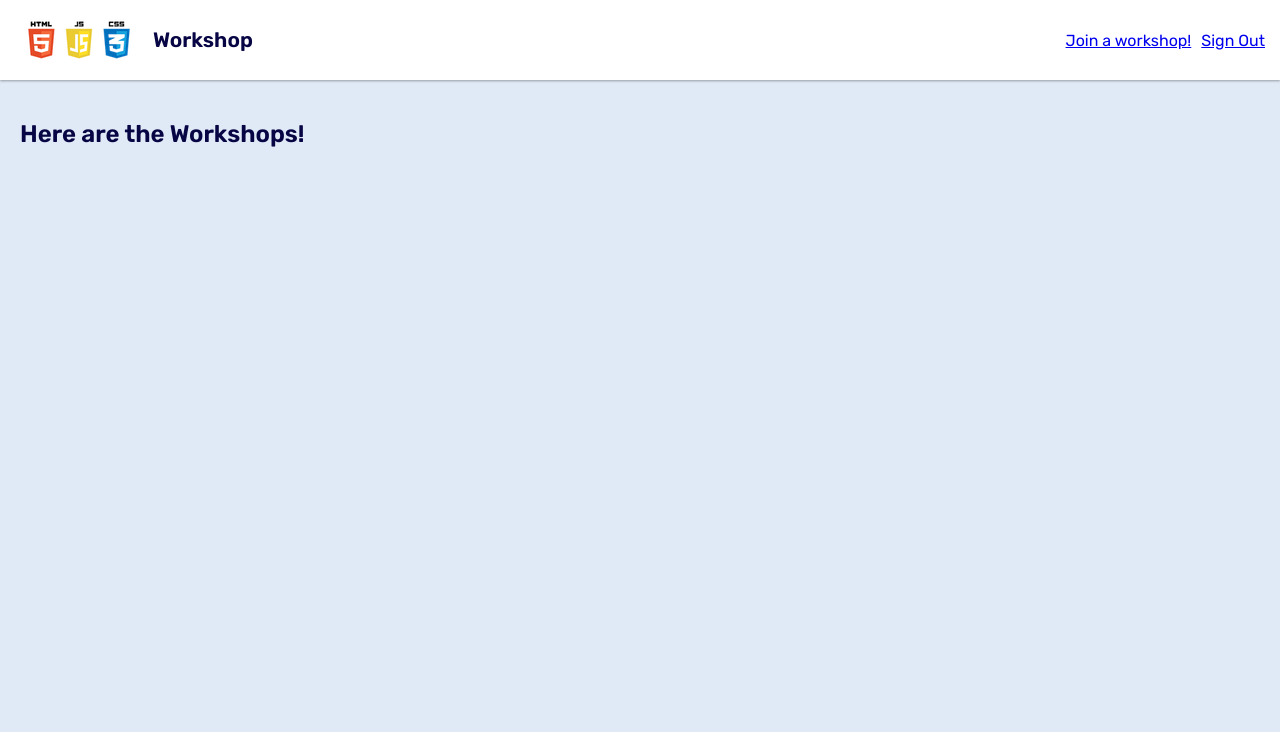
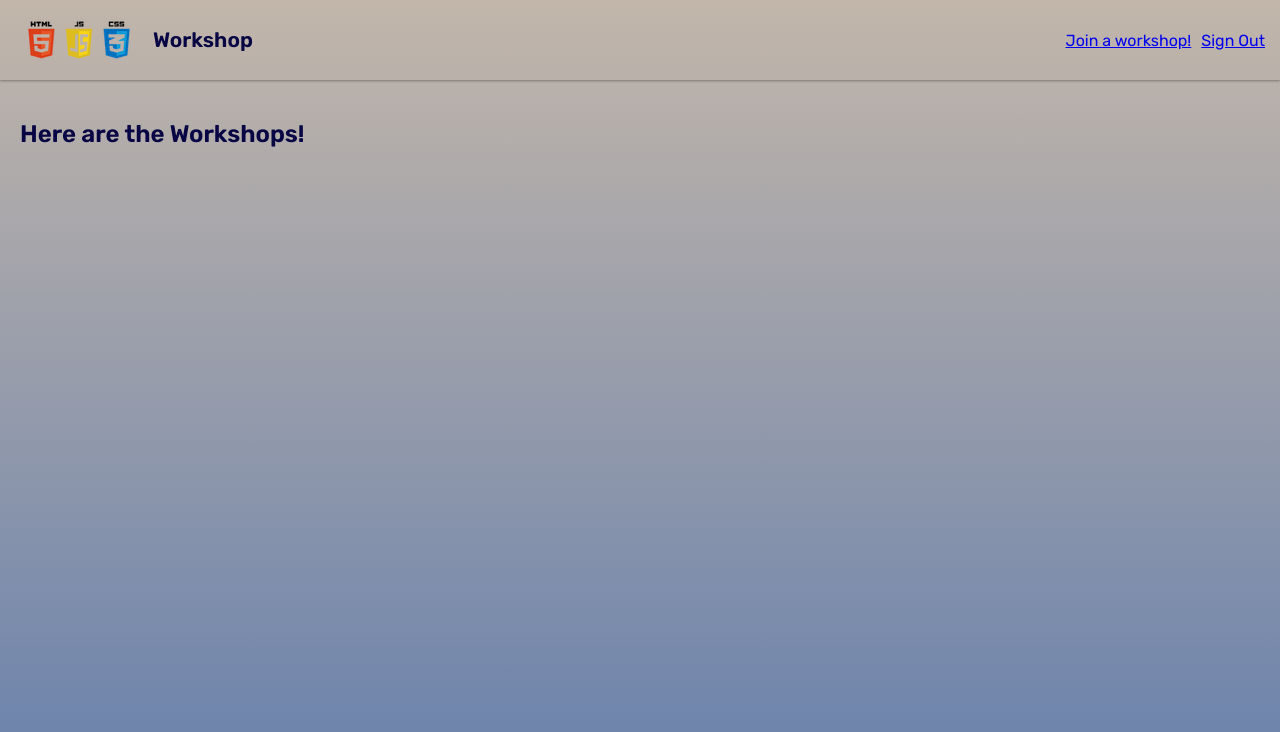
Before and after one commit to andrew-valenz/workshop-organizer, a plain HTML site: page index.html in a window 1280 px wide. Drawn offline with nearby package versions, Linux system fonts and the light colour scheme.

Commit message:
adding css styling

```diff
--- a/styles/global.css
+++ b/styles/global.css
@@ -1,6 +1,6 @@
 :root {
-    --background: rgb(224, 234, 247);
-    --header-background: white;
+    --background: linear-gradient(to bottom, #c2b6aa 0%, #6780ac 100%);
+    --header-background: c2b6aa;
     --text-color: rgb(7, 5, 68);
     --label-color: rgb(75, 102, 98);
     --placeholder-color: rgb(136, 136, 153);
```
